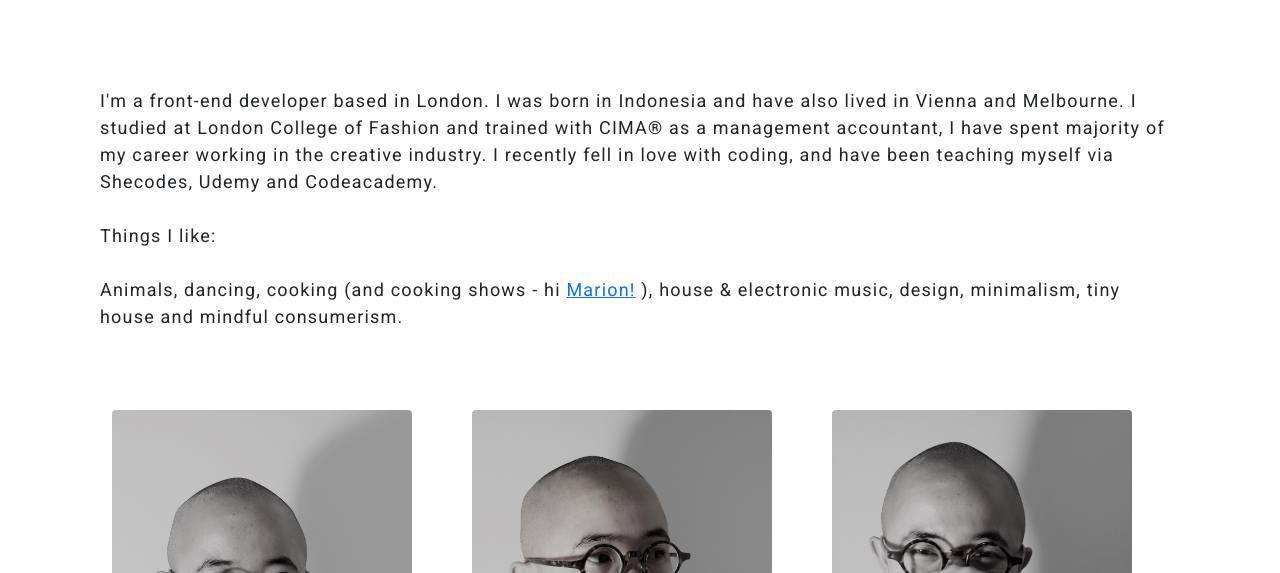
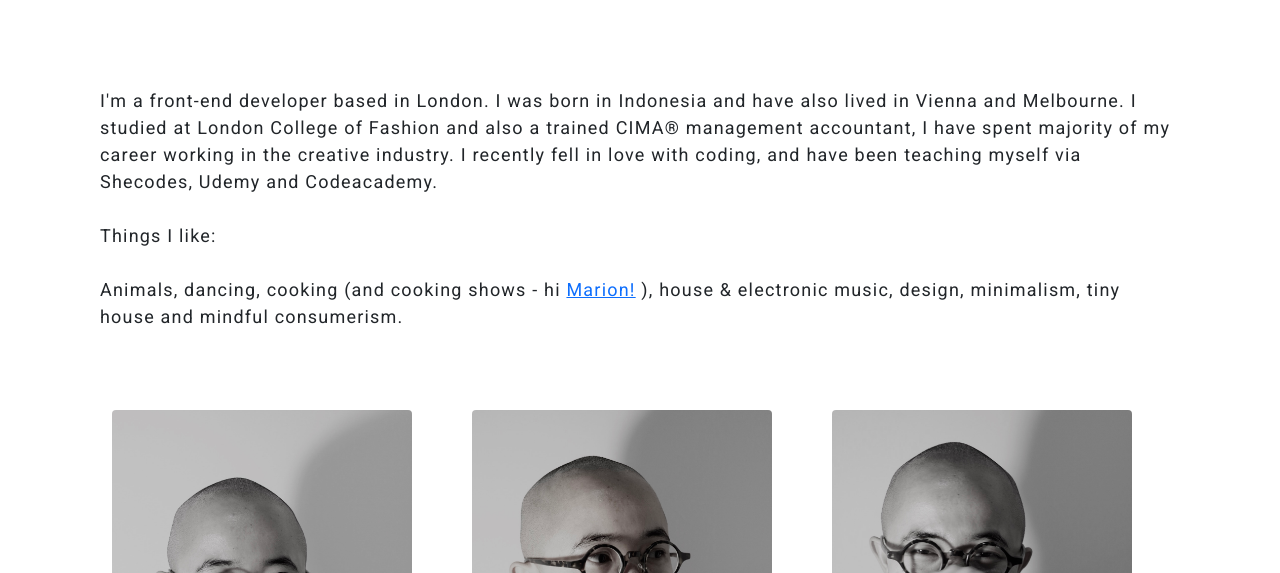
Before and after one commit to tiganasari/developer-portfolio, a plain HTML site: page about.html in a window 1280 px wide. Shown: the part 227-800 px from the top of the page. Drawn offline with nearby package versions, Linux system fonts and the light colour scheme.

Commit message:
Fixed about copy

```diff
--- a/about.html
+++ b/about.html
@@ -45,7 +45,7 @@
         <h2 class="aboutPara">I'm a front-end developer based in London. I was born in Indonesia and
             have also lived in
             Vienna and
-            Melbourne. I studied at London College of Fashion and trained with CIMA® as a management
+            Melbourne. I studied at London College of Fashion and also a trained CIMA® management
             accountant, I have
             spent majority of
             my career working in the
```
